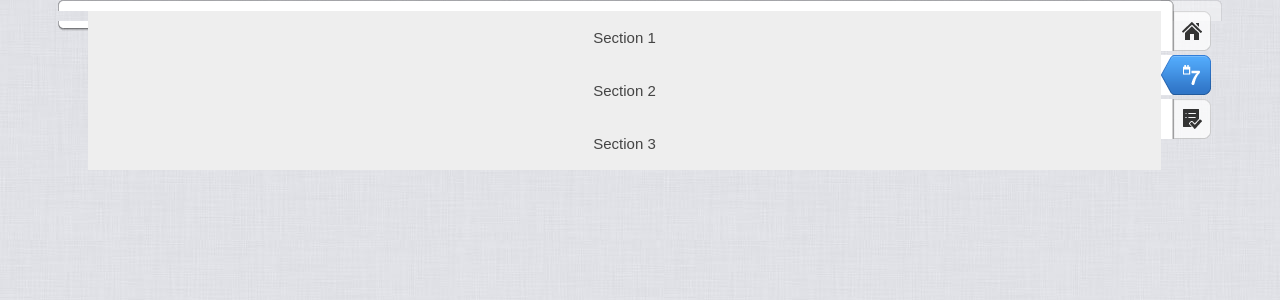
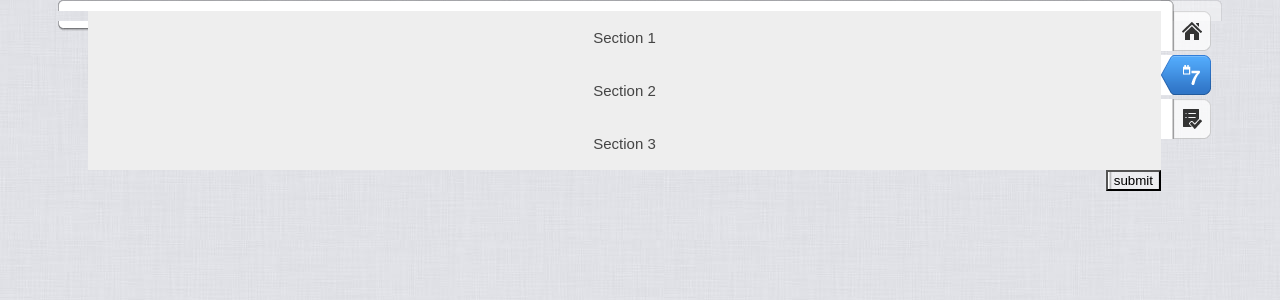
Before and after one commit to nikashahabi/termplan, a Django app: template templates/graduation.html in a window 1280 px wide. Shown: the part 80-380 px from the top of the page. Run offline with Django 3.2, Linux system fonts and the light colour scheme; the template is opened without the code that fills it, so the values that code supplies are empty.

Commit message:
html file updated

```diff
--- a/templates/graduation.html
+++ b/templates/graduation.html
@@ -77,22 +77,28 @@
 
             <div class= "bottom-center" id="main-content-accordian">
 
-                <button class="accordion">Section 1</button>
+                <button class="accordion" id="1" onClick="reply_click(this.id)">Section 1</button>
                 <div class="panel">
-                <p>section1</p>
+                    <ul id="course-group-1">
+
+                    </ul>
+
                 </div>
 
-            <button class="accordion">Section 2</button>
+            <button class="accordion" id="2" onClick="reply_click(this.id)">Section 2</button>
 <div class="panel">
-  <p>section2</p>
+    <ul id="course-group-2">
+    </ul>
+
 </div>
 
-<button class="accordion">Section 3</button>
+<button class="accordion" id="3" onClick="reply_click(this.id)">Section 3</button>
 <div class="panel">
-  <p>
-    section3
-  </p>
+    <ul id="course-group-3">
+    </ul>
+
 </div>
+                <button class="center"onClick="submit_button()" >submit</button>
             </div>
 
 
```
